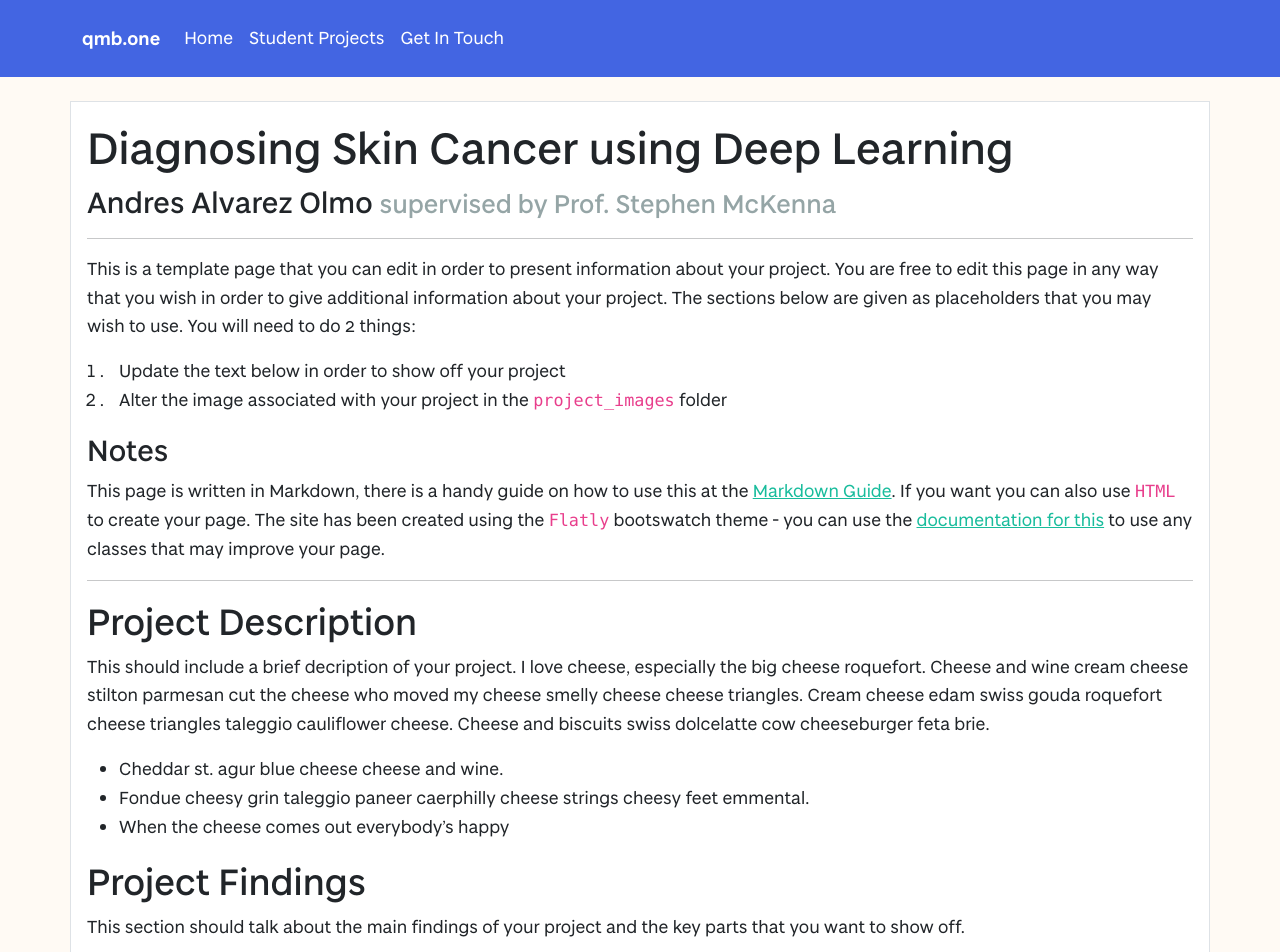
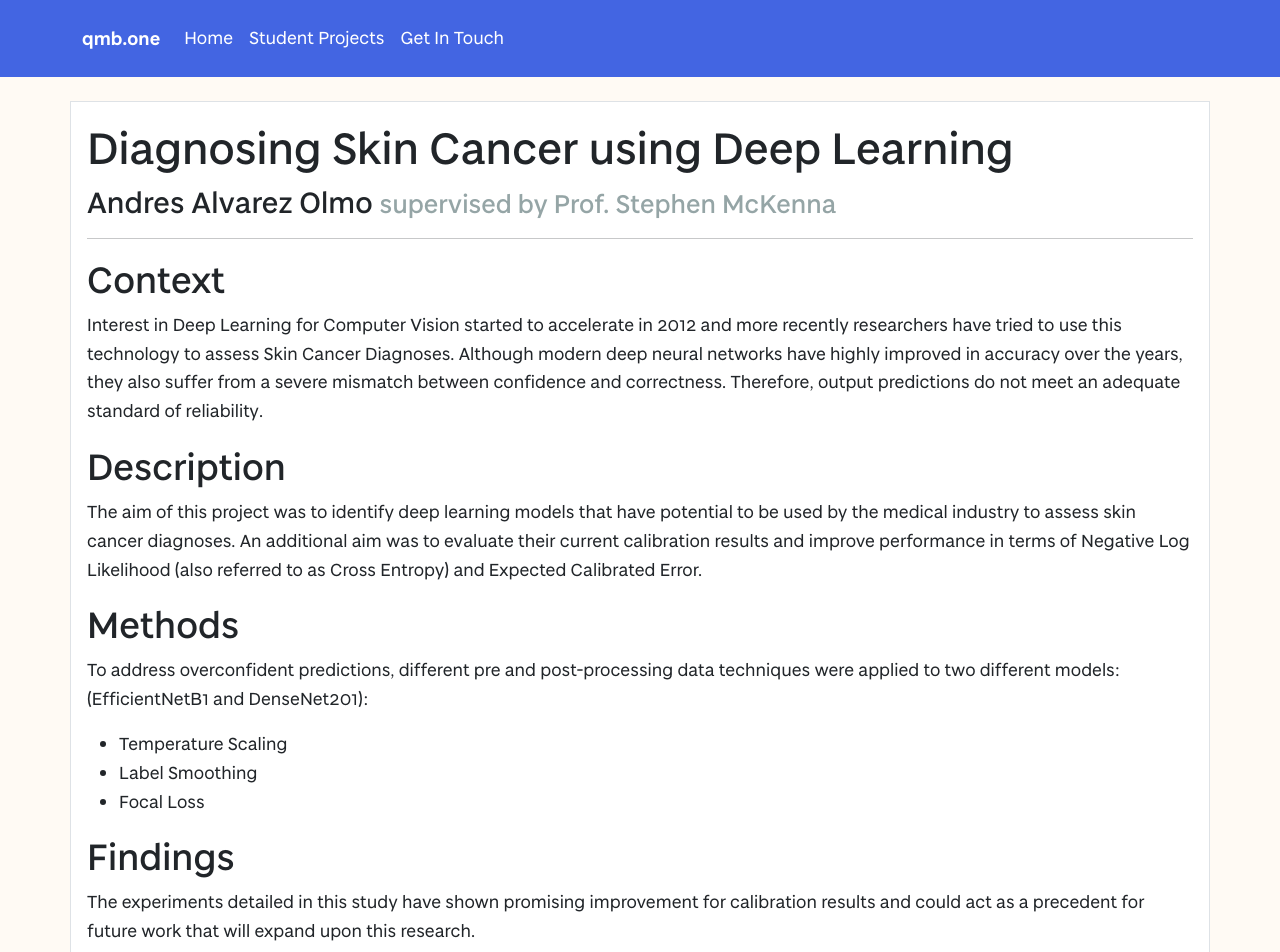
Before and after one commit to vivienprk/degree-show-2022, a Jekyll site: the page built from projects/AndresAlvarezOlmo.md, in a window 1280 px wide and 1400 px high. Shown: the top 952 px of the window. Built offline with Jekyll 4.4.1, drawn with Linux system fonts in a browser that asks for light colours; our own code applies the rules of GitHub Pages for plain Markdown files; some of the changed text lies outside the part shown.

Commit message:
First and hopefully last version

```diff
--- a/projects/AndresAlvarezOlmo.md
+++ b/projects/AndresAlvarezOlmo.md
@@ -6,31 +6,22 @@ projectTitle: "Diagnosing Skin Cancer using Deep Learning"
 projectImage: "sampleImage.jpg"
 
 ---
+## Context
 
-This is a template page that you can edit in order to present information about your project. You are free to edit this page in any way that you wish in order to give additional information about your project. The sections below are given as placeholders that you may wish to use. You will need to do 2 things:
+Interest in Deep Learning for Computer Vision started to accelerate in 2012 and more recently researchers have tried to use this technology to assess Skin Cancer Diagnoses. Although modern deep neural networks have highly improved in accuracy over the years, they also suffer from a severe mismatch between confidence and correctness. Therefore, output predictions do not meet an adequate standard of reliability.
 
-1. Update the text below in order to show off your project
-2. Alter the image associated with your project in the `project_images` folder
+## Description
 
-### Notes
-This page is written in Markdown, there is a handy guide on how to use this at the [Markdown Guide](https://www.markdownguide.org/cheat-sheet/). If you want you can also use `HTML` to create your page. The site has been created using the `Flatly` bootswatch theme - you can use the [documentation for this](https://bootswatch.com/flatly/) to use any classes that may improve your page.
+The aim of this project was to identify deep learning models that have potential to be used by the medical industry to assess skin cancer diagnoses. An additional aim was to evaluate their current calibration results and improve performance in terms of Negative Log Likelihood (also referred to as Cross Entropy) and Expected Calibrated Error.
 
-<hr>
+## Methods
 
-## Project Description
-This should include a brief decription of your project. I love cheese, especially the big cheese roquefort. Cheese and wine cream cheese stilton parmesan cut the cheese who moved my cheese smelly cheese cheese triangles. Cream cheese edam swiss gouda roquefort cheese triangles taleggio cauliflower cheese. Cheese and biscuits swiss dolcelatte cow cheeseburger feta brie.
+To address overconfident predictions, different pre and post-processing data techniques were applied to two different models: (EfficientNetB1 and DenseNet201):
 
-- Cheddar st. agur blue cheese cheese and wine.
-- Fondue cheesy grin taleggio paneer caerphilly cheese strings cheesy feet emmental.
-- When the cheese comes out everybody's happy
+- Temperature Scaling
+- Label Smoothing
+- Focal Loss
 
-## Project Findings
-This section should talk about the main findings of your project and the key parts that you want to show off.
+## Findings
 
-## Project Media
-If you are really keen you can also create a video to demonstrate your project and embed this in the page. An example of a youTube video being embedded is below. You will want to change the width of this to be 100% and put the height as something around 500.
-
-
-<iframe width="100%" height="500" src="https://www.youtube.com/embed/YUEaupJk5AI" title="YouTube video player" frameborder="0" allow="accelerometer; autoplay; clipboard-write; encrypted-media; gyroscope; picture-in-picture" allowfullscreen></iframe>
-
-Cheddar st. agur blue cheese cheese and wine. Fondue cheesy grin taleggio paneer caerphilly cheese strings cheesy feet emmental. When the cheese comes out everybody's happy
+The experiments detailed in this study have shown promising improvement for calibration results and could act as a precedent for future work that will expand upon this research.
```
